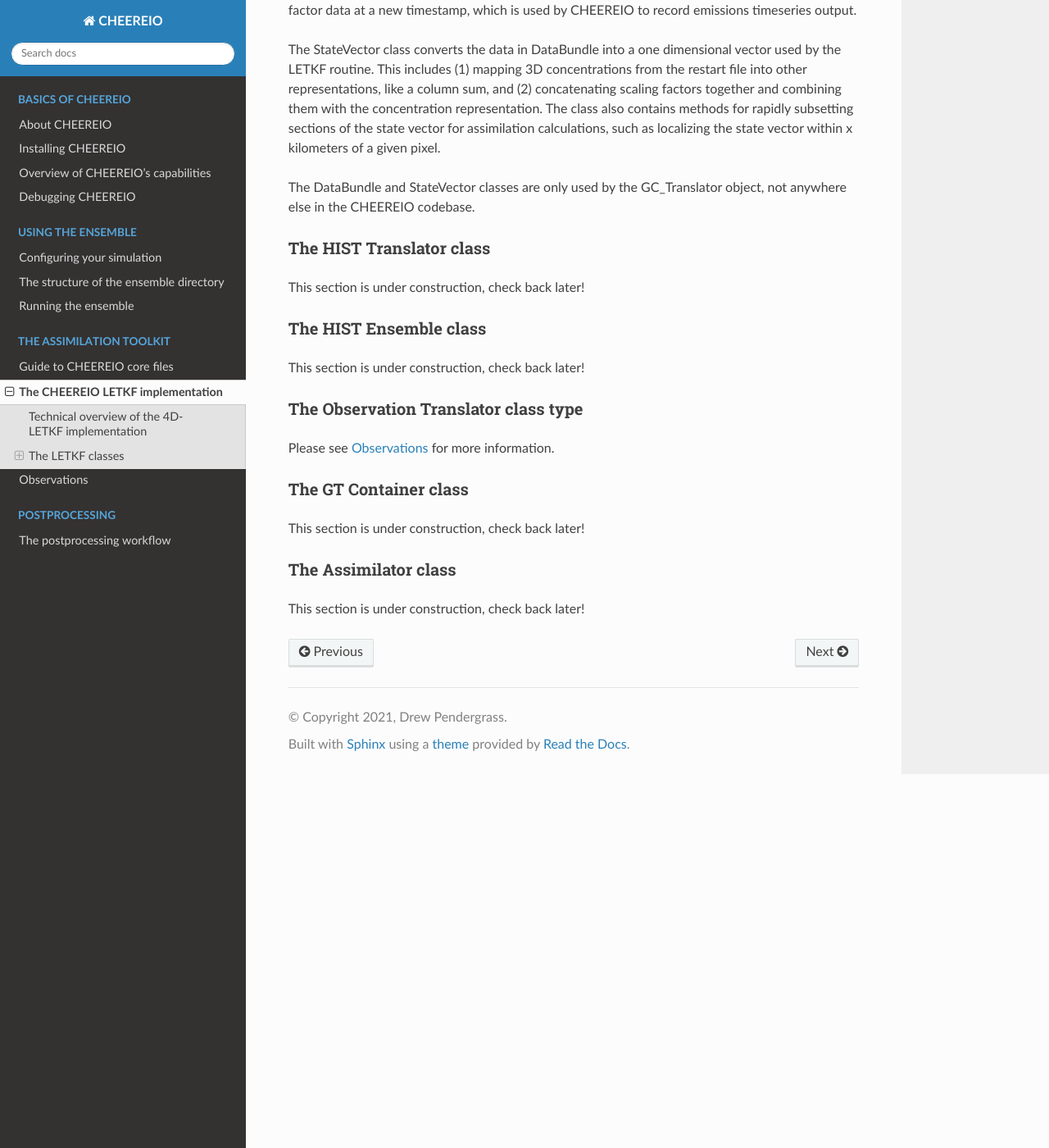
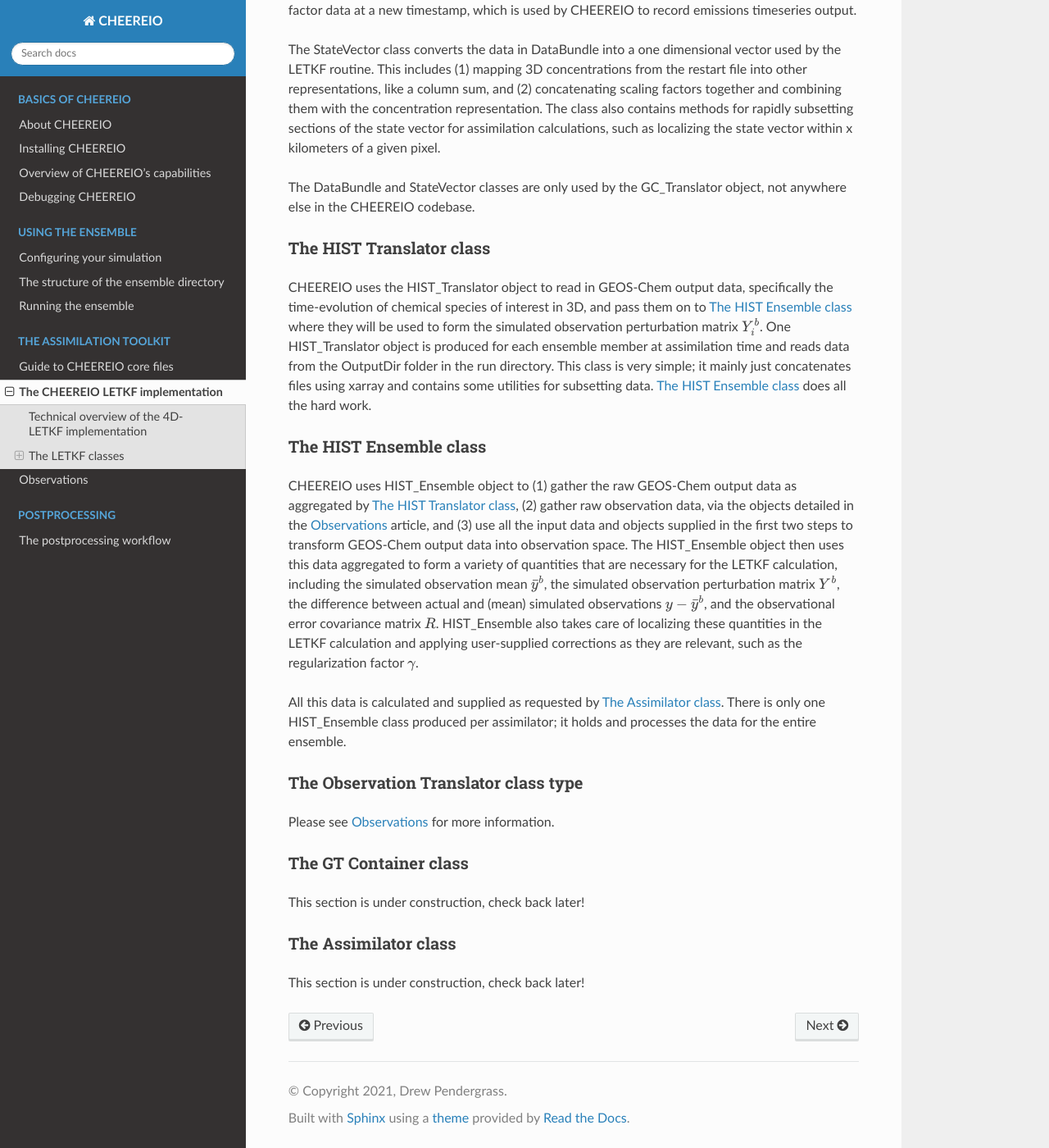
Before and after one commit to drewpendergrass/CHEEREIO, a Sphinx documentation site: the page built from docs/letkf-implementation.rst, in a window 1280 px wide and 1400 px high, scrolled down 2433 px. Shown: the whole window at 82% size. Built offline with Sphinx 7.4.7 and the Read the Docs theme 2.0.0, drawn with Linux system fonts in a browser that asks for light colours.

Commit message:
update a few LETKF entries

```diff
--- a/docs/letkf-implementation.rst
+++ b/docs/letkf-implementation.rst
@@ -47,14 +47,16 @@ The DataBundle and StateVector classes are only used by the GC_Translator object
 The HIST Translator class
 ~~~~~~~~~~~~~
 
-This section is under construction, check back later!
+CHEEREIO uses the HIST_Translator object to read in GEOS-Chem output data, specifically the time-evolution of chemical species of interest in 3D, and pass them on to :ref:`HIST Ensemble` where they will be used to form the simulated observation perturbation matrix :math:`Y_i^b`. One HIST_Translator object is produced for each ensemble member at assimilation time and reads data from the OutputDir folder in the run directory. This class is very simple; it mainly just concatenates files using xarray and contains some utilities for subsetting data. :ref:`HIST Ensemble` does all the hard work.
 
 .. _HIST Ensemble:
 
 The HIST Ensemble class
 ~~~~~~~~~~~~~
 
-This section is under construction, check back later!
+CHEEREIO uses HIST_Ensemble object to (1) gather the raw GEOS-Chem output data as aggregated by :ref:`HIST Translator`, (2) gather raw observation data, via the objects detailed in the :ref:`Observations` article, and (3) use all the input data and objects supplied in the first two steps to transform GEOS-Chem output data into observation space. The HIST_Ensemble object then uses this data aggregated to form a variety of quantities that are necessary for the LETKF calculation, including the simulated observation mean :math:`\bar{y}^b`, the simulated observation perturbation matrix :math:`Y^b`, the difference between actual and (mean) simulated observations :math:`y-\bar{y}^b`, and the observational error covariance matrix :math:`R`. HIST_Ensemble also takes care of localizing these quantities in the LETKF calculation and applying user-supplied corrections as they are relevant, such as the regularization factor :math:`\gamma`.
+
+All this data is calculated and supplied as requested by :ref:`Assimilator`. There is only one HIST_Ensemble class produced per assimilator; it holds and processes the data for the entire ensemble.
 
 The Observation Translator class type
 ~~~~~~~~~~~~~
```
